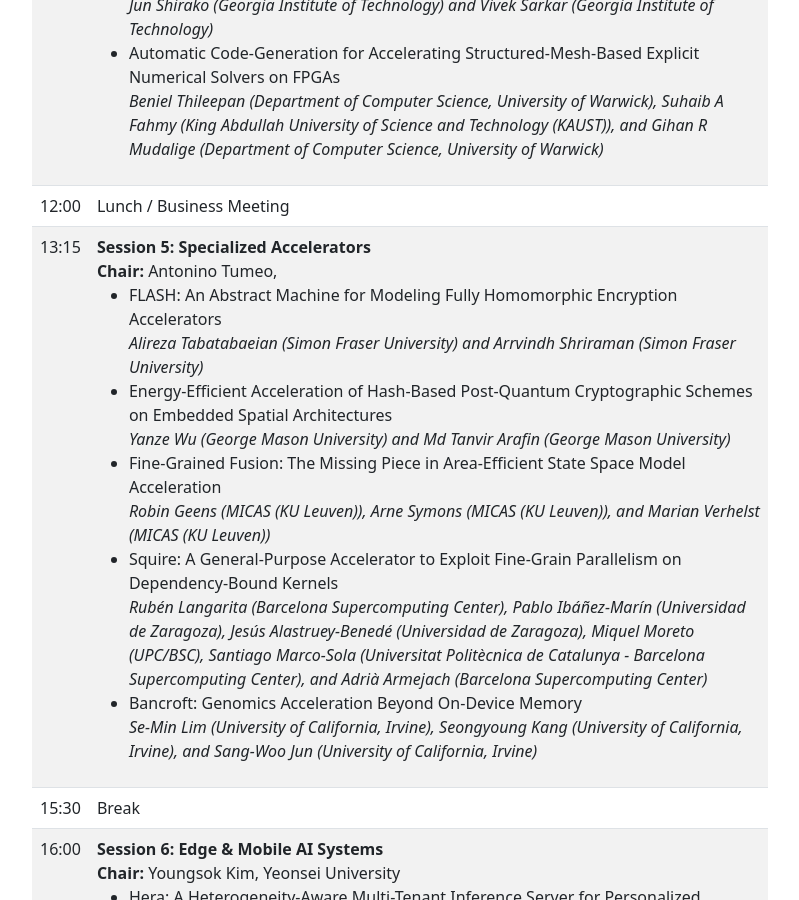
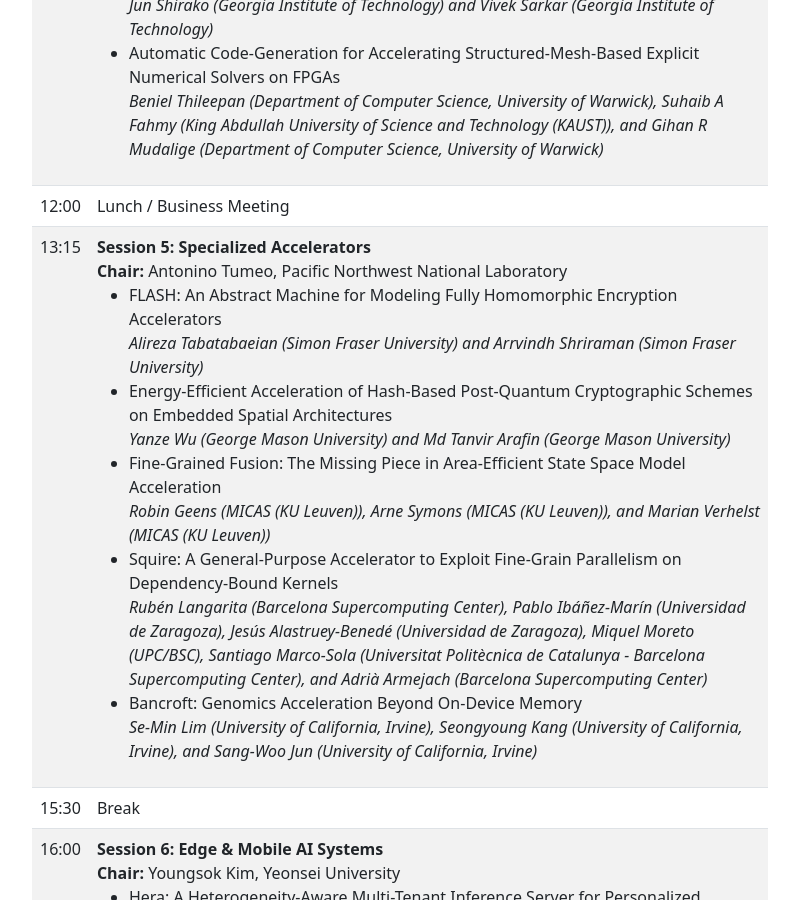
Before and after one commit to pact2025/pact2025.github.io, a Jekyll site: the page built from program/index.md, in a window 1280 px wide and 900 px high, scrolled down 3595 px. Shown: the whole window, without its empty margins (50-849 px from the left). Built offline with Jekyll 4.4.1, drawn with Linux system fonts in a browser that asks for light colours.

Commit message:
Add chair to session 5

```diff
--- a/_includes/session5.html
+++ b/_includes/session5.html
@@ -1,7 +1,7 @@
   <td>
     <b>Session 5: Specialized Accelerators</b>
     <br>
-    <b>Chair:</b> Antonino Tumeo, <br>
+    <b>Chair:</b> Antonino Tumeo, Pacific Northwest National Laboratory<br>
     <ul>
       <li>FLASH: An Abstract Machine for Modeling Fully Homomorphic Encryption Accelerators<br>
           <i>Alireza Tabatabaeian (Simon Fraser University) and Arrvindh Shriraman (Simon Fraser University)</i>
```
